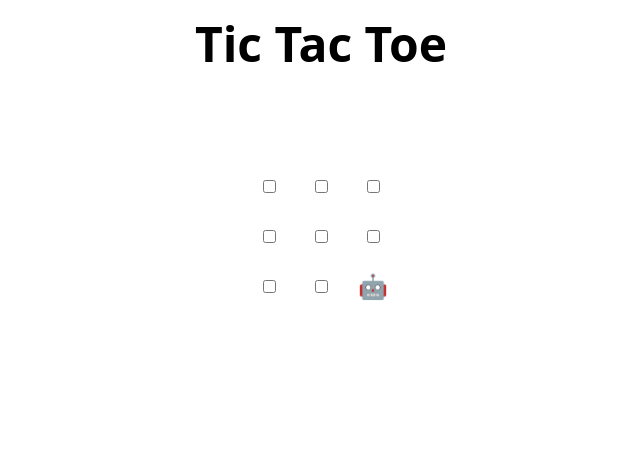
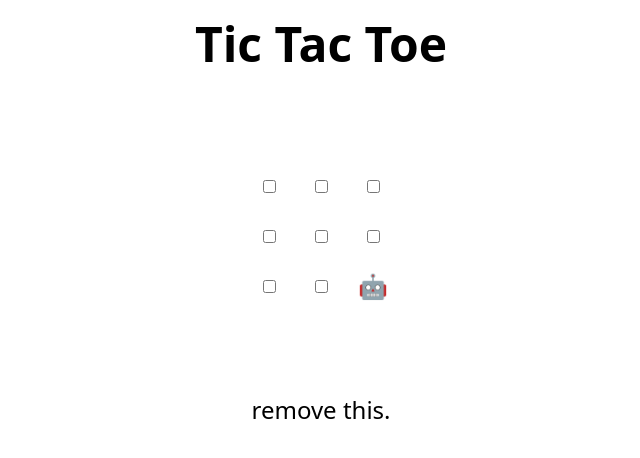
Before and after one commit to nothingtotype/skills-review-pull-requests, a plain HTML site: page index.html in a window 1280 px wide. Shown: the whole page, without its empty margins (319-959 px from the left). Drawn offline with Linux system fonts and the light colour scheme.

Commit message:
Update index.html
good job

```diff
--- a/index.html
+++ b/index.html
@@ -48,6 +48,7 @@
 </table>
 
 <h2 hidden>Game over, refresh to play again 🧑‍💻 🤖!</h2>
+remove this.
 
 <script>
   // Initialization
```
